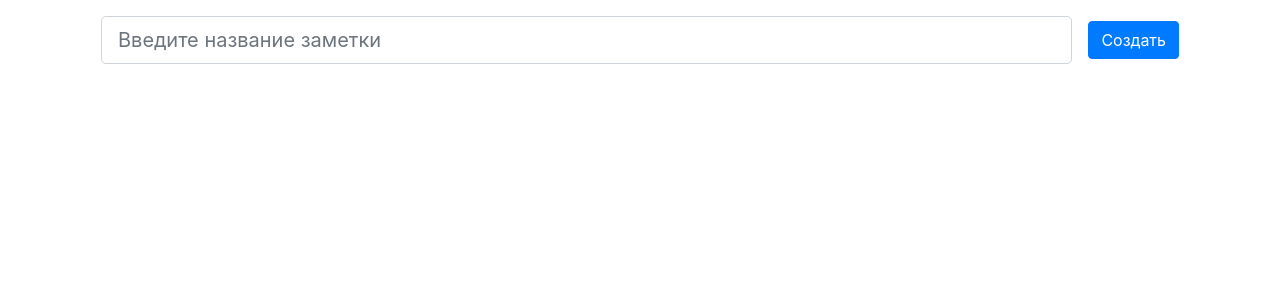
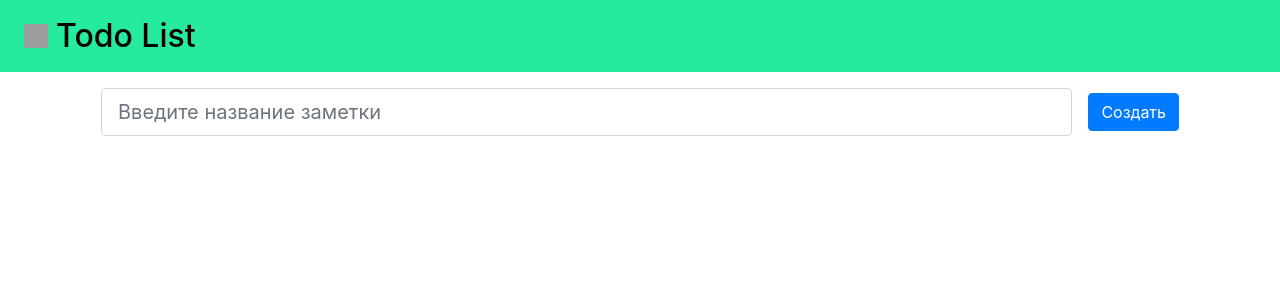
Before and after one commit to Infenzer/todo-app, a React app: page / in a window 1280 px wide. Shown: the top 300 px of the page. Built offline with nearby package versions, Linux system fonts and the light colour scheme; grey boxes are pictures that could not be loaded.

Commit message:
Добавлен header и обновлены стили

```diff
--- a/package.json
+++ b/package.json
@@ -43,6 +43,7 @@
     "react-dom": "^16.13.1",
     "react-redux": "^7.2.0",
     "react-router-dom": "^5.1.2",
+    "react-transition-group": "^4.3.0",
     "redux": "^4.0.5",
     "redux-thunk": "^2.3.0"
   }
--- /dev/null
+++ b/src/components/Header.tsx
@@ -0,0 +1,14 @@
+import React from 'react'
+
+const Header: React.FC = () => {
+  return (
+    <div className="header">
+      <a className="logo" href="#">
+        <img className="logo-img" src="/img/list-ul-solid.svg"/>
+        <h2 className="logo-text">Todo List</h2>
+      </a>
+    </div>
+  )
+}
+
+export default Header
--- a/src/components/Todo.tsx
+++ b/src/components/Todo.tsx
@@ -18,26 +18,20 @@ const Todo: React.FC<TodoProps> = (props) => {
   return (
     <li className="todo list-group-item">
       <div className="todo-main" onClick={handleToggleClick}>
-        <div className="custom-control custom-checkbox my-1 mr-sm-2">
-          <input
-            type="checkbox"
-            className="custom-control-input"
-            id={`checkbox${props.id}`}
-            checked={props.checked}
-            onChange={handleToggleClick}
-          />
-          <label
-            className="custom-control-label"
-            htmlFor={`checkbox${props.id}`}
-          > {props.text} </label>
-        </div>
-        <div className="todo-create-data">
+        <input
+          type="checkbox"
+          className="todo-checkbox"
+          checked={props.checked}
+          onChange={() => {}}
+        />
+        <p>{props.text}</p>
+        <div className="todo-create-date">
           <p>{props.timeCreate}</p>
         </div>
       </div>
-      <button type="button" className="close" onClick={handleCloseClick}>
-        <span aria-hidden="true">&times;</span>
-      </button>
+      <a className="link-close" href="#" onClick={handleCloseClick}>
+        <img className="link-img-close" src="./img/trash-solid.svg"/>
+      </a>
     </li>
   )
 }
--- a/src/containers/AddTodo.tsx
+++ b/src/containers/AddTodo.tsx
@@ -9,7 +9,12 @@ const AddTodo: React.FC<any> = () => {
   const handleClick = (e: React.MouseEvent<HTMLButtonElement>) => {
     e.preventDefault()
 
-    dispatch(addTodo(value, new Date().toLocaleDateString()))
+    //console.log(value.trim())
+
+    const date = new Date()
+    const dateString = `${date.toDateString()}, (${date.toLocaleTimeString()})`
+
+    dispatch(addTodo(value, dateString))
     setValue('')
   }
 
--- a/src/pages/Main.tsx
+++ b/src/pages/Main.tsx
@@ -1,14 +1,17 @@
 import React from 'react'
 import AddTodo from '../containers/AddTodo'
-import TodoList from '../components/TodoList'
 import VisibleTodoList from '../containers/VisibleTodoList'
+import Header from '../components/Header'
 
 const Main: React.FC = () => {
   return (
-    <div className='container'>
-      <AddTodo/>
-      <VisibleTodoList/>
-    </div>
+    <React.Fragment>
+      <Header/>
+      <div className='container'>
+        <AddTodo/>
+        <VisibleTodoList/>
+      </div>
+    </React.Fragment>
   )
 }
 
--- a/src/redux/reducers/todos.ts
+++ b/src/redux/reducers/todos.ts
@@ -10,7 +10,6 @@ export interface ITodo {
 }
 
 export type TodosState = ITodo[]
-
 type ActionType = IAddTodo | IDeleteTodo | IToggleTodo
 
 const todos = (state: TodosState = [], action: ActionType): TodosState => {
--- /dev/null
+++ b/src/style/header.scss
@@ -0,0 +1,25 @@
+.header {
+  width: 100%;
+  height: 10%;
+  display: flex;
+  align-items: center;
+  background-color: #26EB9F;
+
+  .logo {
+    margin: 1em;
+    display: flex;
+    align-items: center;
+    text-decoration: none;
+    color: black;
+
+    .logo-img {
+      width: 1.5em;
+      height: 1.5em;
+      margin: 0.5em;
+    }
+
+    .logo-text {
+      margin: 0;
+    }
+  }
+}
--- a/src/style/style.scss
+++ b/src/style/style.scss
@@ -1,5 +1,6 @@
 @import './addTodo.scss';
 @import './todo.scss';
+@import './header.scss';
 
 p {
   margin: 0;
--- a/src/style/todo.scss
+++ b/src/style/todo.scss
@@ -2,8 +2,31 @@
   display: flex;
   align-items: center;
   justify-content: space-between;
+  font-size: 1.5rem;
 
-  .todo-create-data {
-    color: silver;
+  .todo-main{
+    display: flex;
+    flex-direction: row;
+    align-items: center;
+
+    .todo-checkbox {
+      transform: scale(1.5);
+      margin: 0.5em;
+    }
+
+    .todo-create-date {
+      color: silver;
+      font-size: 0.7rem;
+      margin: 0.5em 0.5em 0 0.5em;
+    }
+  }
+
+  .link-img-close {
+    width: 1em;
+    height: 1em;
+  }
+
+  .todo-main:hover {
+    cursor: pointer;
   }
 }
--- a/webpack.config.js
+++ b/webpack.config.js
@@ -2,7 +2,7 @@ const path = require('path')
 const HTMLWebpackPlugin = require('html-webpack-plugin')
 const {CleanWebpackPlugin} = require('clean-webpack-plugin')
 const MiniCssExtractPlugin = require('mini-css-extract-plugin')
-// const CopyWebpackPlugin = require('copy-webpack-plugin')
+const CopyWebpackPlugin = require('copy-webpack-plugin')
 //const BundleAnalyzerPlugin = require('webpack-bundle-analyzer').BundleAnalyzerPlugin
 
 const isDev = process.env.NODE_ENV == 'dev '
@@ -64,12 +64,12 @@ module.exports = {
       // }
     }),
 
-    // new CopyWebpackPlugin([
-    //   {
-    //     from: './img',
-    //     to: './img'
-    //   },
-    // ]),
+    new CopyWebpackPlugin([
+      {
+        from: './img',
+        to: './img'
+      },
+    ]),
 
     new CleanWebpackPlugin(),
 
```
Also changed, not shown: src/img/list-ul-solid.svg (added), src/img/trash-solid.svg (added).
